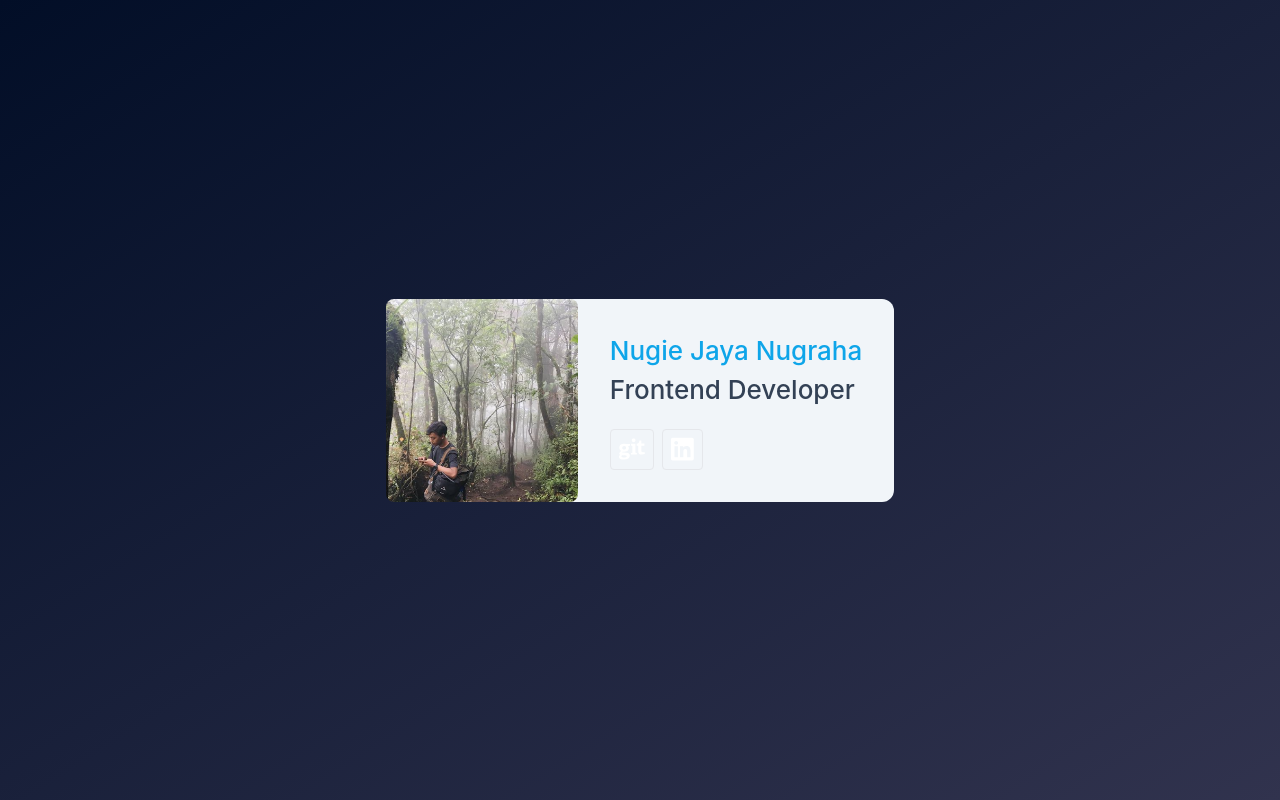
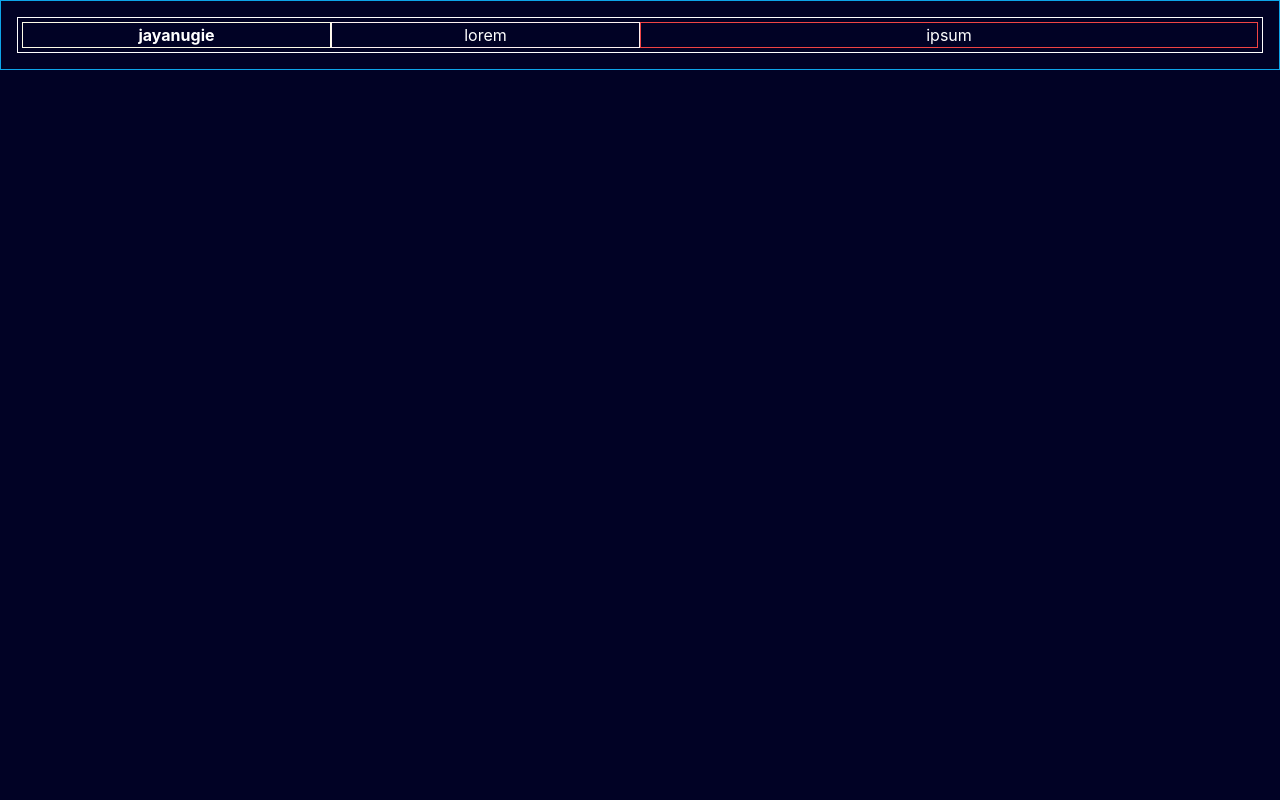
Before and after one commit to jayanugie/jayanugie.github.io, a React (Create React App) app: page / in a window 1280 px wide. Built offline with nearby package versions, Linux system fonts and the light colour scheme.

Commit message:
initial commit: start building a landing page

```diff
--- a/src/App.css
+++ b/src/App.css
@@ -36,3 +36,9 @@
     transform: rotate(360deg);
   }
 }
+
+
+
+html {
+  background-color: #010225;
+}
--- a/src/App.js
+++ b/src/App.js
@@ -1,41 +1,18 @@
 import "./App.css";
-import { FontAwesomeIcon } from "@fortawesome/react-fontawesome";
-import { faGit, faLinkedin } from "@fortawesome/free-brands-svg-icons";
 
 function App() {
   return (
-    <div className="App">
-      <header className="App-header">
-        <div>
-          <figure class="md:flex bg-slate-100 rounded-xl p-8 md:p-0 dark:bg-slate-800">
-            <img
-              class="w-24 h-24 md:w-48 md:h-auto rounded-lg mx-auto object-cover"
-              src="/profile.png"
-              alt=""
-              width="384"
-              height="512"
-            />
-            <div class="pt-6 md:p-8 text-center md:text-left space-y-4">
-              <figcaption class="font-medium">
-                <div class="text-sky-500 dark:text-sky-400">
-                  Nugie Jaya Nugraha
-                </div>
-                <div class="text-slate-700 dark:text-slate-500">
-                  Frontend Developer
-                </div>
-                <section className="mt-5 flex space-x-2">
-                  <a className="border rounded px-2" href="https://www.github.com/jayanugie" target='blank'>
-                    <FontAwesomeIcon icon={faGit} />
-                  </a>
-                  <a className="border rounded px-2" href="https://www.linkedin.com/in/jayanugie" target='blank'>
-                    <FontAwesomeIcon icon={faLinkedin} />
-                  </a>
-                </section>
-              </figcaption>
-            </div>
-          </figure>{" "}
+    <div className="text-white">
+      {/* navbar */}
+      <div className="border border-sky-500 p-4">
+        <div className="border border-white container mx-auto p-1 flex flex-row text-center">
+          <div className="font-bold border border-yellow-50 basis-1/4">
+            jayanugie
+          </div>
+          <div className="border border-red-50 basis-1/4">lorem</div>
+          <div className="border border-red-500 basis-1/2">ipsum</div>
         </div>
-      </header>
+      </div>
     </div>
   );
 }
```
